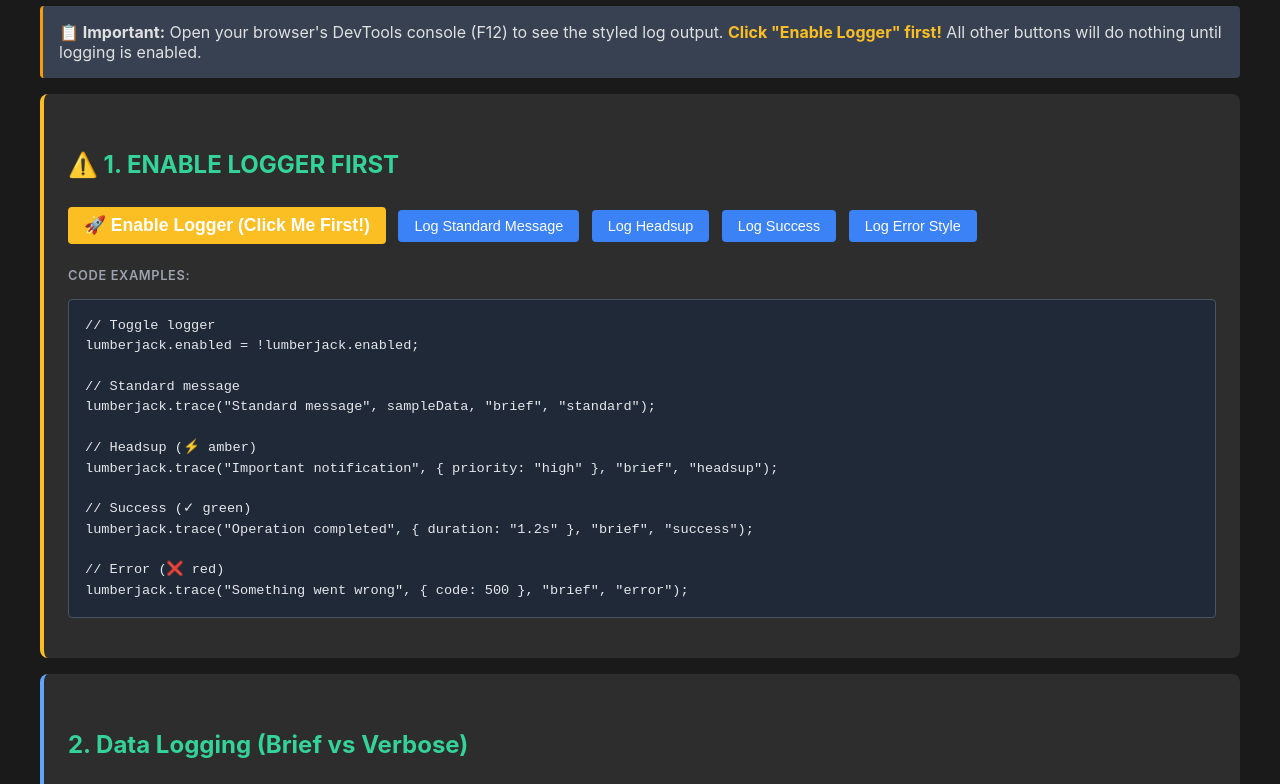
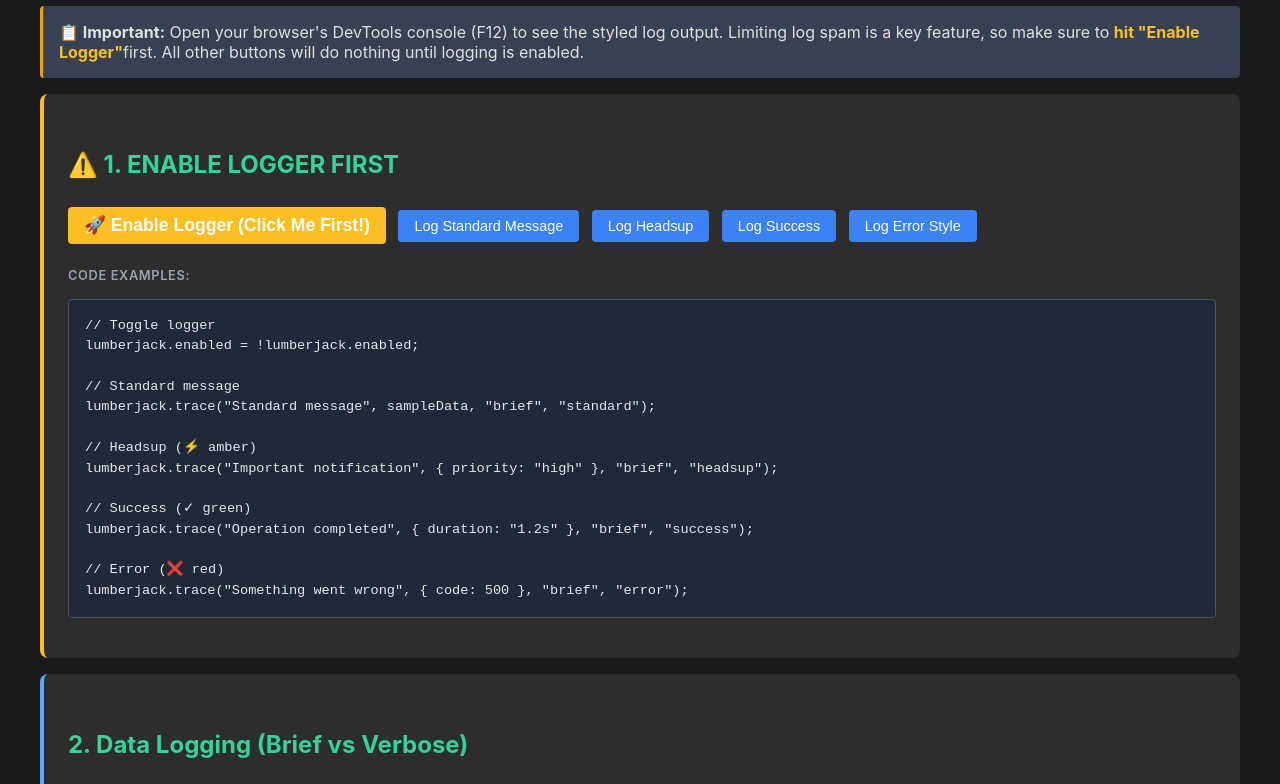
Before and after one commit to datainkio/lumberjack, a plain HTML site: page docs/index.html in a window 1280 px wide. Shown: the part 108-892 px from the top of the page. Drawn offline with Linux system fonts and the light colour scheme.

Commit message:
Tweak demo page copy

```diff
--- a/docs/index.html
+++ b/docs/index.html
@@ -91,8 +91,8 @@
 
     <div class="note">
       <strong>📋 Important:</strong> Open your browser's DevTools console (F12)
-      to see the styled log output.
-      <strong style="color: #fbbf24">Click "Enable Logger" first!</strong>
+      to see the styled log output. Limiting log spam is a key feature, so make
+      sure to <strong style="color: #fbbf24">hit "Enable Logger"</strong>first.
       All other buttons will do nothing until logging is enabled.
     </div>
 
```
